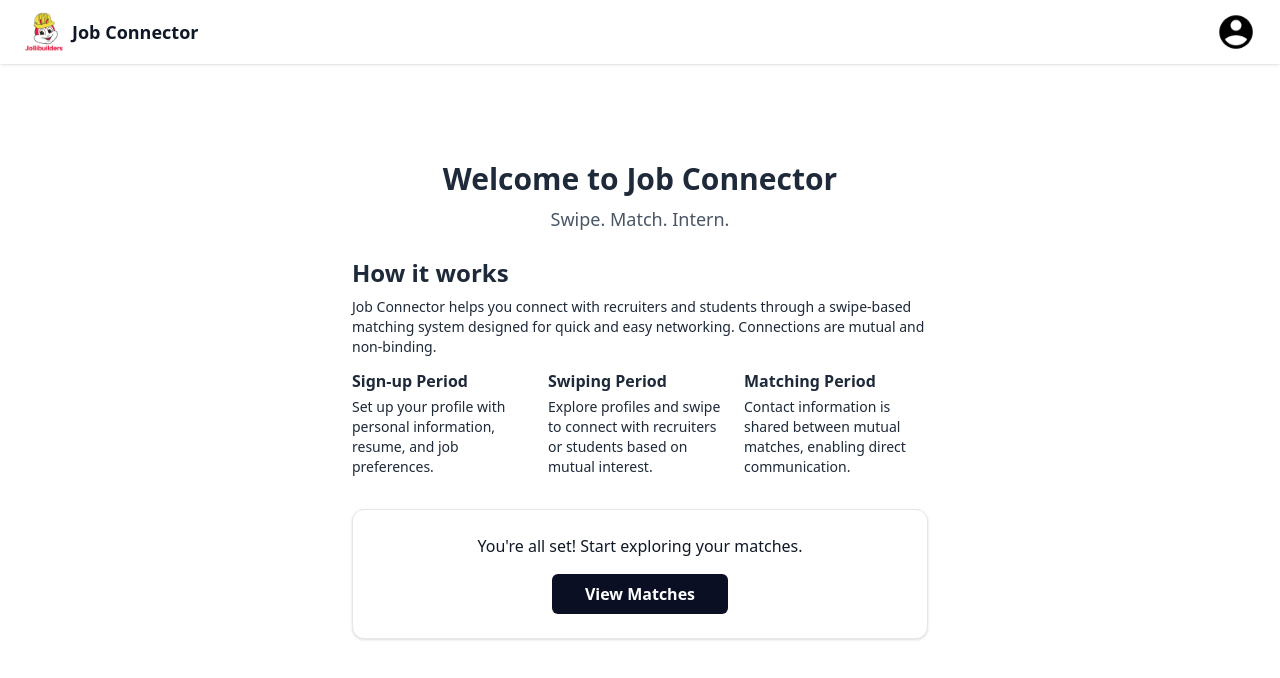
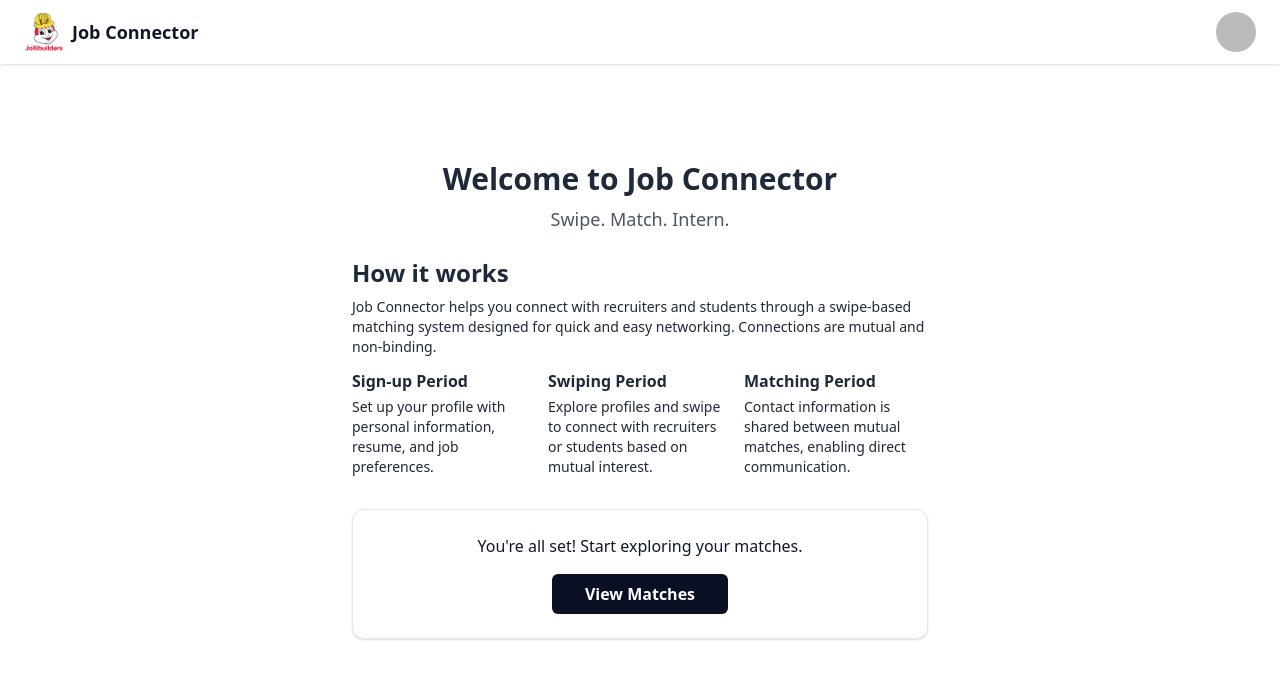
Before and after one commit to Jollibuilders/FIP_Project, a React (Vite) app in the folder frontend/: page /home in a window 1280 px wide. Shown: the top 678 px of the page. Built offline with nearby package versions, Linux system fonts and the light colour scheme; no server answers; sample sign-in values are in the browser's storage.

Commit message:
added user pfp

```diff
--- a/frontend/src/components/NavigationBar.jsx
+++ b/frontend/src/components/NavigationBar.jsx
@@ -45,7 +45,7 @@ const NavigationBar = () => {
         {/* profile to click on to cause drop down */}
         <div className="relative" ref={dropdownRef}>
           <img
-            src={profile}
+            src={user?.photoURL || profile}
             alt="Profile logo"
             className="w-8 h-8 sm:w-10 sm:h-10 rounded-full cursor-pointer"
             onClick={() => setDropdownOpen(!dropdownOpen)}
```
